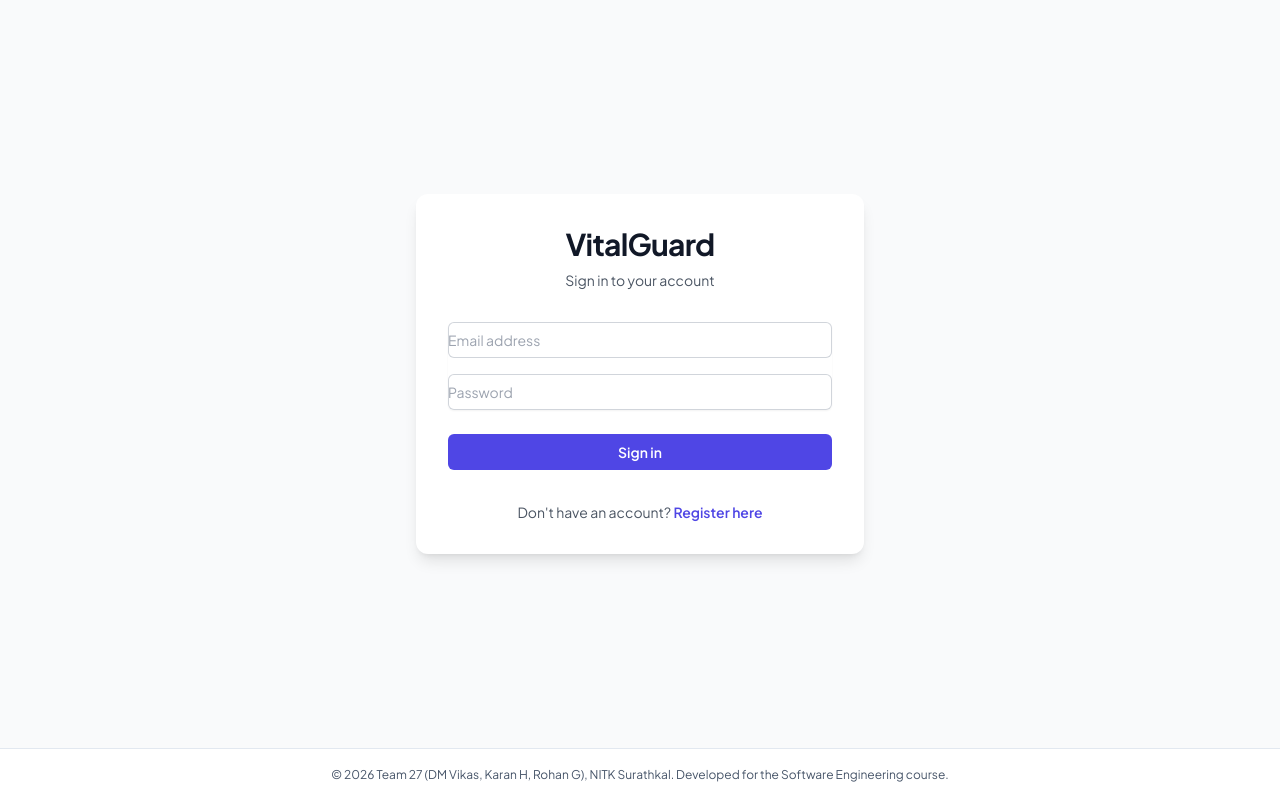
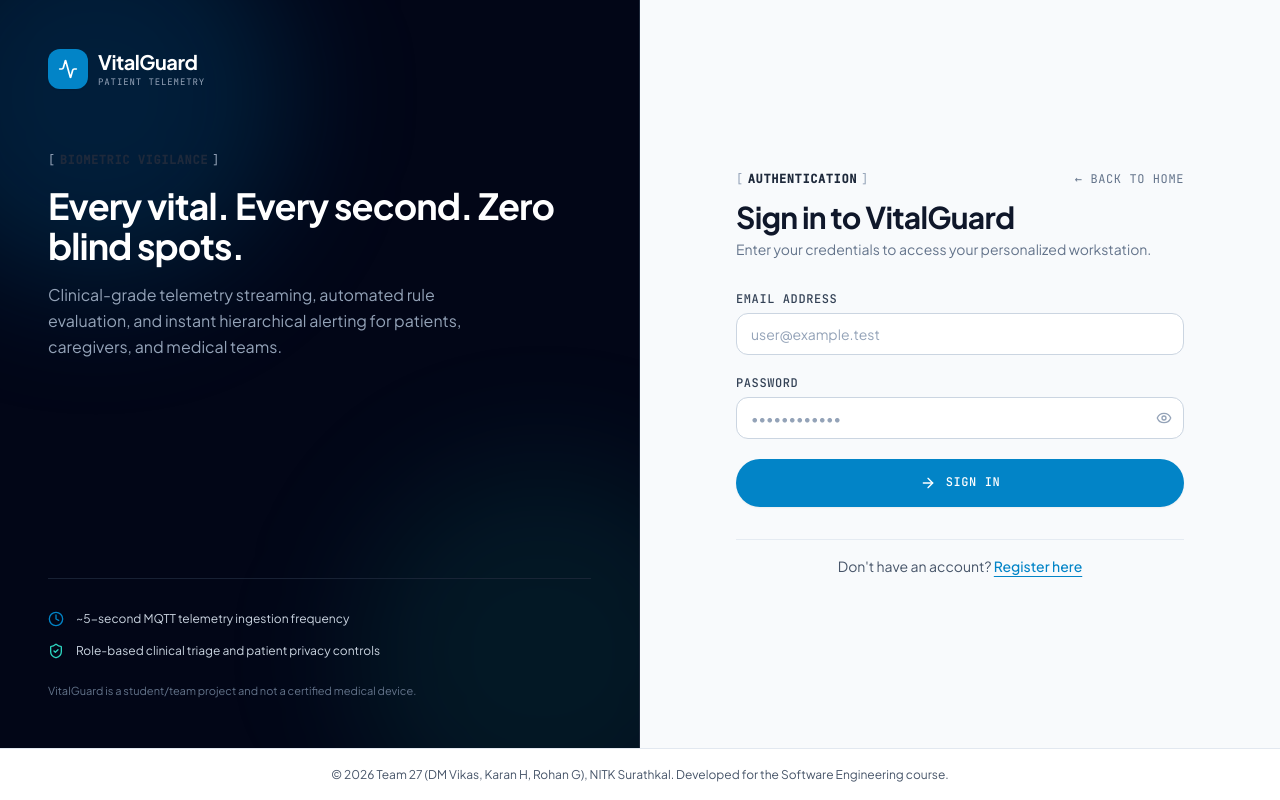
Before and after one commit to karan-h-2006/VitalGuard, a React (Vite) app in the folder apps/web/: page /login in a window 1280 px wide. Built offline with nearby package versions, Linux system fonts and the light colour scheme.

Commit message:
feat(web): redesign authentication pages with split desktop brand panel and form primitives

```diff
--- a/apps/web/src/features/auth/login-page.tsx
+++ b/apps/web/src/features/auth/login-page.tsx
@@ -1,6 +1,8 @@
 import { useState } from 'react';
 import { useNavigate, Link } from 'react-router-dom';
+import { Activity, ShieldCheck, Clock, ArrowRight } from 'lucide-react';
 import { useAuth } from '../../shared/auth/auth-context.js';
+import { Button, Input, Badge, Alert } from '../../components/ui/index.js';
 
 export function LoginPage() {
   const [email, setEmail] = useState('');
@@ -40,76 +42,140 @@ export function LoginPage() {
   };
 
   return (
-    <div className="flex flex-1 items-center justify-center bg-gray-50 p-4">
-      <div className="w-full max-w-md space-y-8 rounded-xl bg-white p-8 shadow-lg">
-        <div className="text-center">
-          <h2 className="text-3xl font-bold tracking-tight text-gray-900">
+    <div className="flex min-h-[calc(100vh-4rem)] flex-1 items-stretch bg-canvas dark:bg-canvas-dark">
+      {/* Split Layout: Brand Panel (Desktop) */}
+      <div className="hidden lg:flex lg:w-1/2 flex-col justify-between bg-slate-950 p-12 text-white relative overflow-hidden border-r border-slate-800">
+        {/* Soft Radial Gradient Glow */}
+        <div
+          aria-hidden="true"
+          className="pointer-events-none absolute -top-24 -left-24 h-96 w-96 rounded-full bg-brand/20 blur-3xl"
+        />
+        <div
+          aria-hidden="true"
+          className="pointer-events-none absolute -bottom-24 -right-24 h-96 w-96 rounded-full bg-teal-500/10 blur-3xl"
+        />
+
+        <div className="relative z-10 space-y-6">
+          <Link to="/" className="inline-flex items-center gap-2.5">
+            <div className="flex h-10 w-10 items-center justify-center rounded-xl bg-brand text-white shadow-sm">
+              <Activity className="h-5 w-5" />
+            </div>
+            <div className="flex flex-col">
+              <span className="font-sans text-xl font-bold tracking-tight text-white">
                 VitalGuard
+              </span>
+              <span className="font-mono text-[9px] uppercase tracking-widest text-slate-400">
+                Patient Telemetry
+              </span>
+            </div>
+          </Link>
+          <div className="pt-8">
+            <Badge variant="bracketed" className="text-slate-400">
+              Biometric Vigilance
+            </Badge>
+            <h2 className="mt-4 font-sans text-3xl xl:text-4xl font-extrabold tracking-tight leading-snug">
+              Every vital. Every second. Zero blind spots.
             </h2>
-          <p className="mt-2 text-sm text-gray-600">Sign in to your account</p>
+            <p className="mt-4 text-base text-slate-400 leading-relaxed max-w-md">
+              Clinical-grade telemetry streaming, automated rule evaluation, and
+              instant hierarchical alerting for patients, caregivers, and
+              medical teams.
+            </p>
+          </div>
         </div>
 
-        <form className="mt-8 space-y-6" onSubmit={handleSubmit}>
+        <div className="relative z-10 space-y-4 pt-8 border-t border-slate-800/80">
+          <div className="flex items-center gap-3 text-xs text-slate-300">
+            <Clock className="h-4 w-4 text-brand shrink-0" />
+            <span>~5-second MQTT telemetry ingestion frequency</span>
+          </div>
+          <div className="flex items-center gap-3 text-xs text-slate-300">
+            <ShieldCheck className="h-4 w-4 text-teal-400 shrink-0" />
+            <span>Role-based clinical triage and patient privacy controls</span>
+          </div>
+          <div className="pt-2 text-[11px] text-slate-500">
+            VitalGuard is a student/team project and not a certified medical
+            device.
+          </div>
+        </div>
+      </div>
+
+      {/* Form Panel (Desktop & Mobile) */}
+      <div className="flex w-full lg:w-1/2 flex-col justify-center px-4 py-12 sm:px-8 md:px-16 lg:px-20">
+        <div className="mx-auto w-full max-w-md space-y-8">
+          <div>
+            <div className="flex items-center justify-between">
+              <Badge variant="bracketed">Authentication</Badge>
+              <Link
+                to="/"
+                className="font-mono text-xs uppercase tracking-wider text-slate-500 hover:text-slate-900 dark:hover:text-slate-100"
+              >
+                ← Back to home
+              </Link>
+            </div>
+            <h1 className="mt-3 font-sans text-2xl sm:text-3xl font-bold tracking-tight text-slate-900 dark:text-slate-100">
+              Sign in to VitalGuard
+            </h1>
+            <p className="mt-1 text-sm text-slate-500 dark:text-slate-400">
+              Enter your credentials to access your personalized workstation.
+            </p>
+          </div>
+
           {error && (
-            <div className="rounded-md bg-red-50 p-4 text-sm text-red-700">
+            <Alert variant="error" title="Sign in failed">
               {error}
-            </div>
+            </Alert>
           )}
 
-          <div className="space-y-4 rounded-md shadow-sm">
-            <div>
-              <label htmlFor="email" className="sr-only">
-                Email address
-              </label>
-              <input
+          <form className="space-y-5" onSubmit={handleSubmit}>
+            <Input
               id="email"
               name="email"
               type="email"
+              label="Email address"
+              placeholder="user@example.test"
               required
               value={email}
               onChange={(e) => setEmail(e.target.value)}
-                className="relative block w-full rounded-md border-0 py-1.5 text-gray-900 ring-1 ring-inset ring-gray-300 placeholder:text-gray-400 focus:z-10 focus:ring-2 focus:ring-inset focus:ring-indigo-600 sm:text-sm sm:leading-6"
-                placeholder="Email address"
             />
-            </div>
-            <div>
-              <label htmlFor="password" className="sr-only">
-                Password
-              </label>
-              <input
+
+            <Input
               id="password"
               name="password"
               type="password"
+              label="Password"
+              placeholder="••••••••••••"
               required
               value={password}
               onChange={(e) => setPassword(e.target.value)}
-                className="relative block w-full rounded-md border-0 py-1.5 text-gray-900 ring-1 ring-inset ring-gray-300 placeholder:text-gray-400 focus:z-10 focus:ring-2 focus:ring-inset focus:ring-indigo-600 sm:text-sm sm:leading-6"
-                placeholder="Password"
             />
-            </div>
-          </div>
 
-          <div>
-            <button
+            <Button
               type="submit"
-              disabled={loading}
-              className="flex w-full justify-center rounded-md bg-indigo-600 px-3 py-1.5 text-sm font-semibold leading-6 text-white hover:bg-indigo-500 focus-visible:outline focus-visible:outline-2 focus-visible:outline-offset-2 focus-visible:outline-indigo-600 disabled:opacity-50"
+              variant="primary"
+              size="lg"
+              loading={loading}
+              rollEffect
+              className="w-full"
+              icon={<ArrowRight className="h-4 w-4" />}
             >
-              {loading ? 'Signing in...' : 'Sign in'}
-            </button>
-          </div>
+              Sign in
+            </Button>
           </form>
 
-        <p className="text-center text-sm text-gray-600">
+          <div className="pt-4 text-center border-t border-slate-200/80 dark:border-slate-800">
+            <p className="text-sm text-slate-600 dark:text-slate-400">
               Don't have an account?{' '}
               <Link
                 to="/register"
-            className="font-semibold text-indigo-600 hover:text-indigo-500"
+                className="font-medium text-brand hover:text-brand-700 dark:text-brand-400 underline underline-offset-4"
               >
                 Register here
               </Link>
             </p>
           </div>
         </div>
+      </div>
+    </div>
   );
 }
--- a/apps/web/src/features/auth/register-page.tsx
+++ b/apps/web/src/features/auth/register-page.tsx
@@ -1,6 +1,20 @@
 import { useEffect, useState } from 'react';
 import { Link, useNavigate } from 'react-router-dom';
+import {
+  Activity,
+  ShieldCheck,
+  UserCheck,
+  ArrowRight,
+  Building2,
+} from 'lucide-react';
 import { useAuth } from '../../shared/auth/auth-context.js';
+import {
+  Button,
+  Input,
+  Select,
+  Badge,
+  Alert,
+} from '../../components/ui/index.js';
 
 type Role = 'patient' | 'caregiver' | 'doctor';
 type Institution = {
@@ -9,8 +23,6 @@ type Institution = {
   type: string;
   city: string | null;
 };
-const inputClass =
-  'mt-1 block w-full rounded-md border border-slate-300 px-3 py-2 text-slate-900 focus:border-indigo-600 focus:outline-none';
 
 export function RegisterPage() {
   const [email, setEmail] = useState('');
@@ -25,6 +37,7 @@ export function RegisterPage() {
   const [loading, setLoading] = useState(false);
   const navigate = useNavigate();
   const { login } = useAuth();
+
   useEffect(() => {
     void fetch('/api/institutions')
       .then((r) => r.json())
@@ -36,16 +49,23 @@ export function RegisterPage() {
       })
       .catch(() => setError('Could not load institutions.'));
   }, []);
+
   async function submit(event: React.FormEvent) {
     event.preventDefault();
     setError('');
     setLoading(true);
+
     const body: Record<string, string> = { email, password, role };
-    if (role === 'doctor')
+    if (role === 'doctor') {
       Object.assign(body, { institutionId, medicalLicenseNo, specialization });
-    if (role === 'patient' && institutionId)
+    }
+    if (role === 'patient' && institutionId) {
       body.preferredInstitutionId = institutionId;
-    if (role === 'caregiver' && patientEmail) body.patientEmail = patientEmail;
+    }
+    if (role === 'caregiver' && patientEmail) {
+      body.patientEmail = patientEmail;
+    }
+
     try {
       const response = await fetch('/api/auth/register', {
         method: 'POST',
@@ -53,8 +73,9 @@ export function RegisterPage() {
         body: JSON.stringify(body),
       });
       const data = await response.json();
-      if (!response.ok)
+      if (!response.ok) {
         throw new Error(data.message ?? 'Could not create account');
+      }
       login(data.token);
       navigate('/');
     } catch (cause) {
@@ -65,65 +86,143 @@ export function RegisterPage() {
       setLoading(false);
     }
   }
+
   return (
-    <div className="flex flex-1 items-center justify-center bg-slate-50 p-4">
-      <div className="w-full max-w-lg space-y-6 rounded-xl bg-white p-8 shadow-lg">
-        <header className="text-center">
-          <h1 className="text-3xl font-bold text-slate-900">VitalGuard</h1>
-          <p className="mt-2 text-sm text-slate-600">Create a new account</p>
-        </header>
+    <div className="flex min-h-[calc(100vh-4rem)] flex-1 items-stretch bg-canvas dark:bg-canvas-dark">
+      {/* Split Layout: Brand Panel (Desktop) */}
+      <div className="hidden lg:flex lg:w-5/12 flex-col justify-between bg-slate-950 p-12 text-white relative overflow-hidden border-r border-slate-800">
+        <div
+          aria-hidden="true"
+          className="pointer-events-none absolute -top-24 -left-24 h-96 w-96 rounded-full bg-brand/20 blur-3xl"
+        />
+        <div
+          aria-hidden="true"
+          className="pointer-events-none absolute -bottom-24 -right-24 h-96 w-96 rounded-full bg-teal-500/10 blur-3xl"
+        />
+
+        <div className="relative z-10 space-y-6">
+          <Link to="/" className="inline-flex items-center gap-2.5">
+            <div className="flex h-10 w-10 items-center justify-center rounded-xl bg-brand text-white shadow-sm">
+              <Activity className="h-5 w-5" />
+            </div>
+            <div className="flex flex-col">
+              <span className="font-sans text-xl font-bold tracking-tight text-white">
+                VitalGuard
+              </span>
+              <span className="font-mono text-[9px] uppercase tracking-widest text-slate-400">
+                Patient Telemetry
+              </span>
+            </div>
+          </Link>
+
+          <div className="pt-8">
+            <Badge variant="bracketed" className="text-slate-400">
+              Role Onboarding
+            </Badge>
+            <h2 className="mt-4 font-sans text-3xl xl:text-4xl font-extrabold tracking-tight leading-snug">
+              Secure access for every participant in care.
+            </h2>
+            <p className="mt-4 text-sm text-slate-400 leading-relaxed max-w-sm">
+              Whether you are monitoring your own recovery, caring for a family
+              member, or managing clinical triage, VitalGuard keeps you
+              connected.
+            </p>
+          </div>
+        </div>
+
+        <div className="relative z-10 space-y-4 pt-8 border-t border-slate-800/80">
+          <div className="flex items-center gap-3 text-xs text-slate-300">
+            <ShieldCheck className="h-4 w-4 text-brand shrink-0" />
+            <span>Doctors verified by institutional administrators</span>
+          </div>
+          <div className="flex items-center gap-3 text-xs text-slate-300">
+            <UserCheck className="h-4 w-4 text-teal-400 shrink-0" />
+            <span>Two-phase caregiver consent policy</span>
+          </div>
+          <div className="flex items-center gap-3 text-xs text-slate-300">
+            <Building2 className="h-4 w-4 text-indigo-400 shrink-0" />
+            <span>Affiliated with regional healthcare institutions</span>
+          </div>
+          <div className="pt-2 text-[11px] text-slate-500">
+            VitalGuard is a student/team project and not a certified medical
+            device.
+          </div>
+        </div>
+      </div>
+
+      {/* Form Panel (Desktop & Mobile) */}
+      <div className="flex w-full lg:w-7/12 flex-col justify-center px-4 py-12 sm:px-8 md:px-16 lg:px-20 overflow-y-auto">
+        <div className="mx-auto w-full max-w-lg space-y-8">
+          <div>
+            <div className="flex items-center justify-between">
+              <Badge variant="bracketed">Registration</Badge>
+              <Link
+                to="/"
+                className="font-mono text-xs uppercase tracking-wider text-slate-500 hover:text-slate-900 dark:hover:text-slate-100"
+              >
+                ← Back to home
+              </Link>
+            </div>
+            <h1 className="mt-3 font-sans text-2xl sm:text-3xl font-bold tracking-tight text-slate-900 dark:text-slate-100">
+              Create your VitalGuard account
+            </h1>
+            <p className="mt-1 text-sm text-slate-500 dark:text-slate-400">
+              Select your role and provide credentials to enroll.
+            </p>
+          </div>
+
           {error && (
-          <p
-            role="alert"
-            className="rounded bg-red-50 p-3 text-sm text-red-700"
-          >
+            <Alert variant="error" title="Registration error">
               {error}
-          </p>
+            </Alert>
           )}
-        <form onSubmit={submit} className="space-y-4">
-          <label className="block text-sm font-medium">
-            Account type
-            <select
+
+          <form onSubmit={submit} className="space-y-5">
+            <Select
+              id="role"
+              label="Account type"
               value={role}
               onChange={(e) => setRole(e.target.value as Role)}
-              className={inputClass}
-            >
-              <option value="patient">Patient</option>
-              <option value="caregiver">Caregiver</option>
-              <option value="doctor">Doctor</option>
-            </select>
-          </label>
-          <label className="block text-sm font-medium">
-            Email address
-            <input
+              options={[
+                { label: 'Patient (Self-Monitoring)', value: 'patient' },
+                { label: 'Caregiver (Family / Proxy)', value: 'caregiver' },
+                { label: 'Doctor (Clinical Staff)', value: 'doctor' },
+              ]}
+            />
+
+            <Input
+              id="email"
               type="email"
+              label="Email address"
+              placeholder="user@example.test"
               required
               value={email}
               onChange={(e) => setEmail(e.target.value)}
-              className={inputClass}
             />
-          </label>
-          <label className="block text-sm font-medium">
-            Password
-            <input
+
+            <Input
+              id="password"
               type="password"
+              label="Password"
+              placeholder="••••••••••••"
               minLength={10}
               required
+              helperText="Must be at least 10 characters"
               value={password}
               onChange={(e) => setPassword(e.target.value)}
-              className={inputClass}
             />
-          </label>
+
             {(role === 'patient' || role === 'doctor') && (
-            <label className="block text-sm font-medium">
-              {role === 'patient'
+              <Select
+                id="institution"
+                label={
+                  role === 'patient'
                     ? 'Preferred institution (optional)'
-                : 'Institution'}
-              <select
+                    : 'Institution'
+                }
                 required={role === 'doctor'}
                 value={institutionId}
                 onChange={(e) => setInstitutionId(e.target.value)}
-                className={inputClass}
               >
                 <option value="">
                   {role === 'patient'
@@ -136,66 +235,78 @@ export function RegisterPage() {
                     {item.city ? ` · ${item.city}` : ''}
                   </option>
                 ))}
-              </select>
-            </label>
+              </Select>
             )}
+
             {role === 'doctor' && (
-            <>
-              <label className="block text-sm font-medium">
-                Medical license number
-                <input
+              <div className="space-y-4 rounded-xl border border-blue-200/80 bg-blue-50/50 p-4 dark:border-blue-900/50 dark:bg-blue-950/20">
+                <Input
+                  id="license"
+                  label="Medical license number"
+                  placeholder="e.g. MED-89412-ON"
                   required
                   maxLength={128}
                   value={medicalLicenseNo}
                   onChange={(e) => setMedicalLicenseNo(e.target.value)}
-                  className={inputClass}
                 />
-              </label>
-              <label className="block text-sm font-medium">
-                Specialization
-                <input
+
+                <Input
+                  id="specialization"
+                  label="Clinical Specialization"
+                  placeholder="e.g. Cardiology, Internal Medicine"
                   required
                   maxLength={255}
                   value={specialization}
                   onChange={(e) => setSpecialization(e.target.value)}
-                  className={inputClass}
                 />
-              </label>
-              <p className="text-sm text-amber-700">
-                Doctor accounts remain pending until an administrator reviews
-                the application.
+
+                <p className="font-mono text-xs text-blue-800 dark:text-blue-300">
+                  Notice: Doctor accounts remain locked in pending status until
+                  an administrator reviews and approves the application.
                 </p>
-            </>
+              </div>
             )}
+
             {role === 'caregiver' && (
-            <label className="block text-sm font-medium">
-              Patient email to request a link (optional)
-              <input
+              <div className="space-y-2 rounded-xl border border-teal-200/80 bg-teal-50/50 p-4 dark:border-teal-900/50 dark:bg-teal-950/20">
+                <Input
+                  id="patientEmail"
                   type="email"
+                  label="Patient email to request link (optional)"
+                  placeholder="patient@example.test"
                   value={patientEmail}
                   onChange={(e) => setPatientEmail(e.target.value)}
-                className={inputClass}
+                  helperText="You will not see patient telemetry until an administrator approves and the patient explicitly consents."
                 />
-              <span className="mt-1 block text-xs font-normal text-slate-500">
-                You will not see patient information until the administrator
-                approves and the patient consents.
-              </span>
-            </label>
+              </div>
             )}
-          <button
-            disabled={loading}
-            className="w-full rounded-md bg-indigo-600 px-4 py-2 font-semibold text-white hover:bg-indigo-500 disabled:opacity-50"
+
+            <Button
+              type="submit"
+              variant="primary"
+              size="lg"
+              loading={loading}
+              rollEffect
+              className="w-full"
+              icon={<ArrowRight className="h-4 w-4" />}
             >
-            {loading ? 'Creating account…' : 'Create account'}
-          </button>
+              Create account
+            </Button>
           </form>
-        <p className="text-center text-sm text-slate-600">
+
+          <div className="pt-4 text-center border-t border-slate-200/80 dark:border-slate-800">
+            <p className="text-sm text-slate-600 dark:text-slate-400">
               Already have an account?{' '}
-          <Link to="/login" className="font-semibold text-indigo-600">
-            Sign in
+              <Link
+                to="/login"
+                className="font-medium text-brand hover:text-brand-700 dark:text-brand-400 underline underline-offset-4"
+              >
+                Sign in here
               </Link>
             </p>
           </div>
         </div>
+      </div>
+    </div>
   );
 }
```
Also changed, not shown: apps/web/src/features/auth/change-password-page.tsx (+64 -25 lines). Lines whose indentation alone changed are shown as unchanged.
